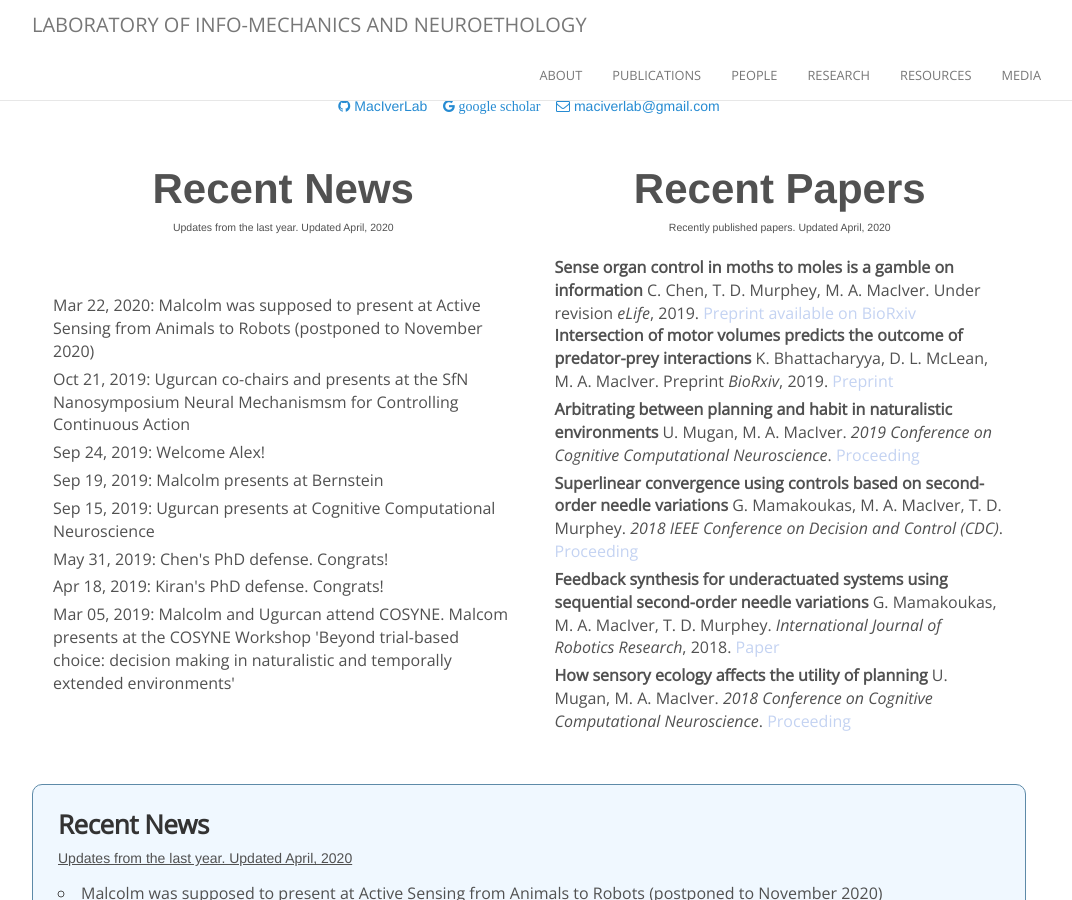
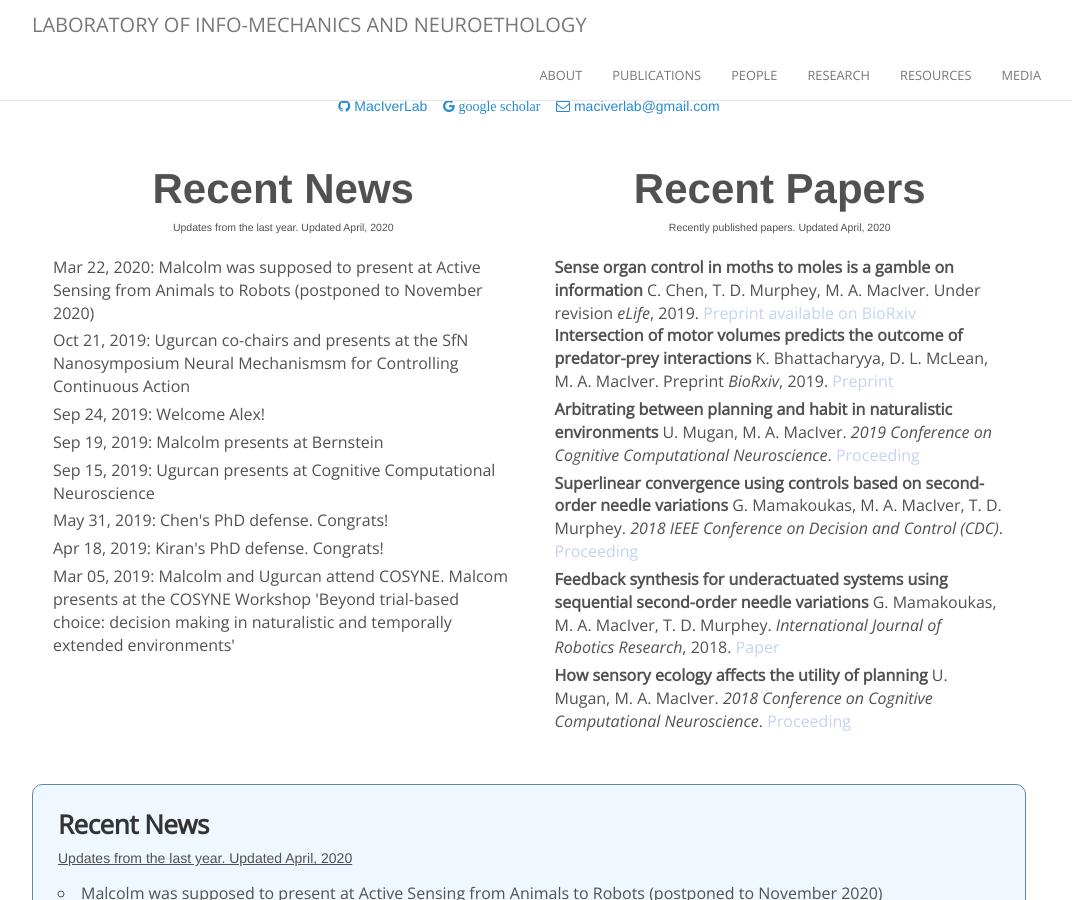
Before and after one commit to maciverlab/maciverlab.github.io, a Jekyll site: the page built from index.html, in a window 1280 px wide and 900 px high, scrolled down 661 px. Shown: the whole window, without its empty margins (111-1183 px from the left). Built offline with Jekyll 4.4.1, drawn with Linux system fonts in a browser that asks for light colours; nearby versions of some CDN libraries; comment, search, counter and statistics services are not loaded.

Commit message:
Update index.html

```diff
--- a/index.html
+++ b/index.html
@@ -36,7 +36,7 @@ layout: default
         </tr>
 
         <tr>
-            <td><div class="news">
+            <td valign="top"><div class="news">
               {% capture now_year %}{{'now' | date: '%Y' | minus: 1 %}}{% endcapture %}
               <ul style="list-style-position:outside;padding:20px;list-style-type:none;">
                 {% for new in site.data.news %}
@@ -50,7 +50,7 @@ layout: default
                 </ul>
             </div></td>
 
-            <td><div class="papers">
+            <td valign="top"><div class="papers">
                   <ul style="list-style-position:outside;padding:20px;list-style-type:none;"
                         <li><span><b>Sense organ control in moths to moles is a gamble on information</b>
                           C. Chen, T. D. Murphey, M. A. MacIver.
```
